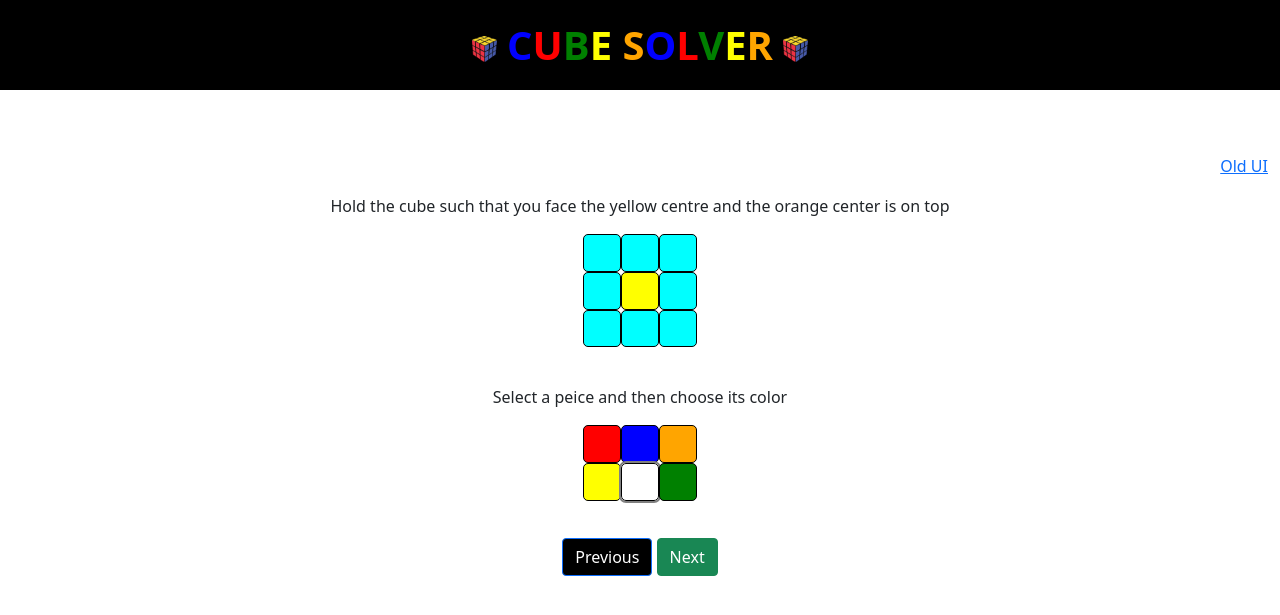
After one commit to suryaanshrai/cube_solver, a Flask app: template templates/input_v2.html in a window 1280 px wide. The commit adds this page. Shown: the top 615 px of the page. Run offline with Flask 3, Linux system fonts and the light colour scheme; the template is opened without the code that fills it, so the values that code supplies are empty.

Commit message:
Added new UI

```diff
--- a/app.py
+++ b/app.py
@@ -28,8 +28,8 @@ def index():
     return render_template("index.html")
 
 
-@app.route("/input", methods=["GET", "POST"])
-def input():
+@app.route("/input_old", methods=["GET", "POST"])
+def input_old():
     if request.method == "POST":
         try:
             yellow = str(request.form.get("yellow"))
@@ -50,6 +50,21 @@ def input():
         return render_template("solution.html", soln=solnString, len=len(soln), first=str(soln[0]))
     return render_template("input.html")
 
+@app.route("/input", methods=["GET", "POST"])
+def input():
+    if request.method == "POST":
+        try:
+            cube = request.form.get("cube")
+            cube = convertCube(cube)
+            soln = kociemba.solve(cube).split()
+        except:
+            return render_template("input_v2.html", message="Input error. Please verify your input", cube=request.form.get("cube"))
+        solnString = ""
+        for i in soln:
+            solnString += str(convert(str(i)))
+        return render_template("solution.html", soln=solnString, len=len(soln), first=str(soln[0]))
+    return render_template("input_v2.html")
+
 @app.route("/instructions")
 def instructions():
     return render_template("instruction.html")
--- /dev/null
+++ b/static/input_v2.js
@@ -0,0 +1,97 @@
+var currentpage = 0;
+document.addEventListener("DOMContentLoaded", function(){
+
+    nextPrev(0);
+
+    let peices = document.querySelectorAll(".peice");
+
+    peices.forEach((peice) => {
+        peice.addEventListener("click", () => {
+            peices.forEach((peice) => {
+                peice.classList.remove("active");
+            });
+            peice.classList.add("active");
+            document.querySelectorAll(".palette").forEach((palette) => {
+                if (palette.classList.contains("active-color")){
+                    peice.style.backgroundColor = palette.style.backgroundColor;
+                }
+            })
+        });
+    });
+
+    document.querySelectorAll(".palette").forEach((palette) => {
+        palette.addEventListener("click", () => {
+            document.querySelectorAll(".palette").forEach((p) => {
+                p.classList.remove("active-color");
+            });
+            palette.classList.add("active-color");
+        });
+    });
+});
+
+function nextPrev(n){
+    let pages = document.querySelectorAll(".page");
+    if (n == -1 && currentpage == 0){
+      return;
+    }
+    if (n == 1 && currentpage == pages.length - 1){
+      document.getElementById('loadScreen').innerHTML="<div class=\"spinner-border text-primary\" role=\"status\"><span class=\"sr-only\"></span></div>";
+      document.getElementById('loadText').innerHTML="Loading Solution";
+      submitSolution();
+      return;
+    }
+    if (n == -1 && currentpage == pages.length - 1){
+      document.querySelector("#nextBtn").innerHTML = "Next";
+    }
+    for(let page of pages) {
+        page.classList.add("hide");
+    }
+    currentpage+=n;
+    pages[currentpage].classList.remove("hide");
+
+    if (currentpage == pages.length - 1){
+      document.querySelector("#nextBtn").innerHTML = "Submit";
+    }
+}
+
+function submitSolution() {
+    let form = document.createElement("form");
+    form.setAttribute("method", "POST");
+    form.setAttribute("action", "/input");
+
+    let input = document.createElement("input");
+    input.setAttribute("type", "text");
+    input.setAttribute("name", "cube");
+    let cubeString = "";
+
+    document.querySelectorAll(".peice").forEach((peice) => {
+        switch(peice.style.backgroundColor) {
+            case "red":
+                cubeString += "r";
+                break;
+            case "green":
+                cubeString += "g";
+                break;
+            case "blue":
+                cubeString += "b";
+                break;
+            case "orange":
+                cubeString += "o";
+                break;
+            case "white":
+                cubeString += "w";
+                break;
+            case "yellow":
+                cubeString += "y";
+                break;
+            default:
+                cubeString += "a";
+                break;
+        }
+    });
+    input.setAttribute("value", cubeString);
+    form.appendChild(input);
+    document.body.appendChild(form);
+    // console.log(input.value)
+    form.submit()
+}
--- a/static/style.css
+++ b/static/style.css
@@ -39,11 +39,11 @@
     border: 2px solid green;
 }
 
-.container {
+/* .container-old {
     max-width: 95%;
     border-radius: 10px;
     position: relative;
-}
+} */
 
 form input {
     max-width: 90%;
@@ -85,3 +85,32 @@ form input {
 .instructions {
     text-align: left !important;
 }
+
+
+
+.container {
+    display: grid; grid-template-columns: 1cm 1cm 1cm;
+}
+
+.hide {
+    display: none;
+}
+
+.peice {
+    background-color: aqua;
+    border: 1px solid black;
+    border-radius: 5px;
+    height: 1cm;
+}
+
+.peice:hover {
+    cursor: pointer;
+}
+
+.palette:hover {
+    cursor: pointer;
+}
+
+.active-color {
+    outline: 2px solid gray;
+}
--- /dev/null
+++ b/templates/input_v2.html
@@ -0,0 +1,178 @@
+{% extends "layout.html" %}
+{% block title %}
+    Input page
+{% endblock %}
+
+{% block main %}
+
+<div style="text-align:right">
+    <a href="/input_old">Old UI</a>
+</div>
+
+<p id="loadScreen" style="margin-top:15px"></p>
+<p id="loadText"></p>
+
+{% if message %}
+    <p>{{message}}</p>
+    <script>
+        document.addEventListener("DOMContentLoaded", function(){
+            let peices = document.querySelectorAll(".peice");
+            let cubeString = "{{cube}}";
+            for (let i = 0; i < cubeString.length; i++){
+                switch(cubeString[i]){
+                    case "r":
+                        peices[i].style.backgroundColor = "red";
+                        break;
+                    case 'g':
+                        peices[i].style.backgroundColor = "green";
+                        break;
+                    case "b":
+                        peices[i].style.backgroundColor = "blue";
+                        break;
+                    case "o":
+                        peices[i].style.backgroundColor = "orange";
+                        break;
+                    case "w":
+                        peices[i].style.backgroundColor = "white";
+                        break;
+                    case "y":
+                        peices[i].style.backgroundColor = "yellow";
+                        break;
+                    default:
+                        peices[i].style.backgroundColor = "aqua";
+                        break;
+                }
+            }
+        });
+    </script>
+{% endif %}
+
+<div class="page hide">
+    <p>Hold the cube such that you face the yellow centre and the orange center is on top</p>
+    <div style="display: inline-block;">
+        <div class="container" id="yellow">
+            <div class="peice"></div>
+            <div class="peice"></div>
+            <div class="peice"></div>
+            <div class="peice"></div>
+            <div class="peice" style="background-color: yellow;"></div>
+            <div class="peice"></div>
+            <div class="peice"></div>
+            <div class="peice"></div>
+            <div class="peice"></div>
+        </div>
+    </div>
+</div>
+
+<div class="page hide">
+    <p>Hold the cube such that you face the green centre and the yellow center is on top</p>
+    <div style="display: inline-block;">
+        <div class="container" id="green" >
+            <div class="peice"></div>
+            <div class="peice"></div>
+            <div class="peice"></div>
+            <div class="peice"></div>
+            <div class="peice" style="background-color: green;"></div>
+            <div class="peice"></div>
+            <div class="peice"></div>
+            <div class="peice"></div>
+            <div class="peice"></div>
+        </div>
+    </div>
+</div>
+
+<div class="page hide">
+    <p>Hold the cube such that you face the red centre and the yellow center is on top</p>
+    <div style="display: inline-block;">
+        <div class="container" id="red" >
+            <div class="peice"></div>
+            <div class="peice"></div>
+            <div class="peice"></div>
+            <div class="peice"></div>
+            <div class="peice" style="background-color: red;"></div>
+            <div class="peice"></div>
+            <div class="peice"></div>
+            <div class="peice"></div>
+            <div class="peice"></div>
+        </div>
+    </div>
+</div>
+
+<div class="page hide">
+    <p>Hold the cube such that you face the white centre and the red center is on top</p>
+    <div style="display: inline-block;">
+        <div class="container" id="white" >
+            <div class="peice"></div>
+            <div class="peice"></div>
+            <div class="peice"></div>
+            <div class="peice"></div>
+            <div class="peice" style="background-color: white;"></div>
+            <div class="peice"></div>
+            <div class="peice"></div>
+            <div class="peice"></div>
+            <div class="peice"></div>
+        </div>
+    </div>
+</div>
+
+<div class="page hide">
+    <p>Hold the cube such that you face the blue centre and the yellow center is on top</p>
+    <div style="display: inline-block;">
+        <div class="container" id="blue" >
+            <div class="peice"></div>
+            <div class="peice"></div>
+            <div class="peice"></div>
+            <div class="peice"></div>
+            <div class="peice" style="background-color: blue;"></div>
+            <div class="peice"></div>
+            <div class="peice"></div>
+            <div class="peice"></div>
+            <div class="peice"></div>
+        </div>
+    </div>
+</div>
+
+
+<div class="page hide">
+    <p>Hold the cube such that you face the orange centre and the yellow center is on top</p>
+    <div style="display: inline-block;">
+        <div class="container" id="orange" >
+            <div class="peice"></div>
+            <div class="peice"></div>
+            <div class="peice"></div>
+            <div class="peice"></div>
+            <div class="peice" style="background-color: orange;"></div>
+            <div class="peice"></div>
+            <div class="peice"></div>
+            <div class="peice"></div>
+            <div class="peice"></div>
+        </div>
+    </div>
+</div>
+
+<p style="margin-top: 1cm;">Select a peice and then choose its color</p>
+<div>
+    <div style="display: inline-block;">
+        <div style="display: grid; grid-template-columns: 1cm 1cm 1cm;">
+            <div class="palette" style="background-color: red; height: 1cm; border:1px solid black; border-radius: 5px;"></div>
+            <div class="palette" style="background-color: blue; height: 1cm; border:1px solid black; border-radius: 5px;"></div>
+            <div class="palette" style="background-color: orange; height: 1cm; border:1px solid black; border-radius: 5px;"></div>
+            <div class="palette" style="background-color: yellow; height: 1cm; border:1px solid black; border-radius: 5px;"></div>
+            <div class="palette active-color" style="background-color: white; height: 1cm; border:1px solid black; border-radius: 5px;"></div>
+            <div class="palette" style="background-color: green; height: 1cm; border:1px solid black; border-radius: 5px;"></div>
+        </div>
+    </div>
+</div>
+
+<div style="margin-top: 1cm;">
+    <button type="button" class="btn btn-primary" id="prevBtn" onclick="nextPrev(-1)">Previous</button>
+    <button type="button" class="btn btn-success" id="nextBtn" onclick="nextPrev(1)">Next</button>
+</div>
+
+<!-- <form method="post" action="/input">
+    <input type="text" name="cube">
+    <input type="submit">
+</form> -->
+
+<script src="../static/input_v2.js"></script>
+{% endblock %}
```
Also changed, not shown: requirements.txt (+13 -3 lines), templates/input.html (+5 -2 lines), templates/solution.html (+6 -42 lines), static/notations.jpg (added), 6 other files.
